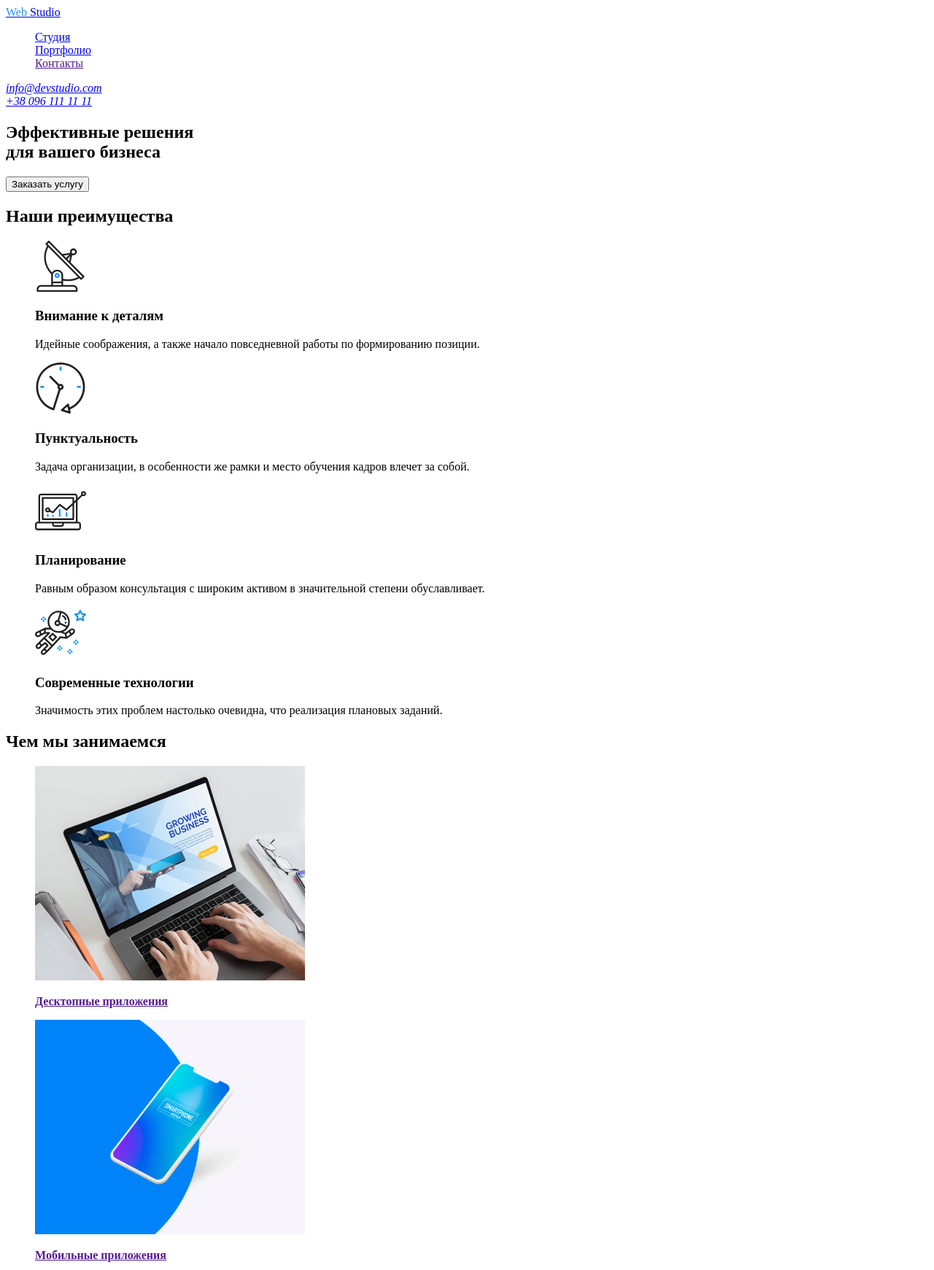
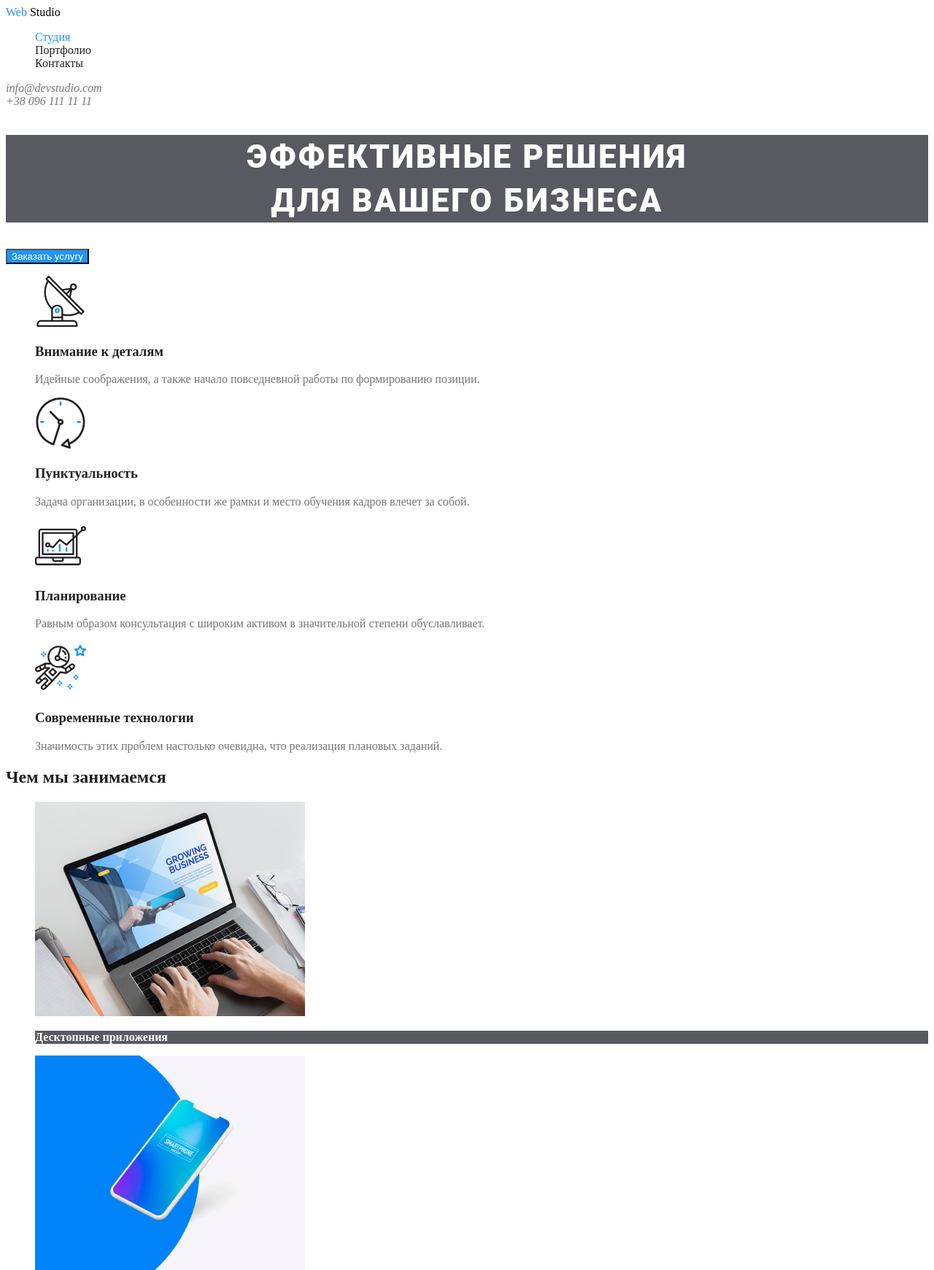
Before and after one commit to Viktoriia-Ksenofontova/goit-markup-hw-02, a plain HTML site: page index.html in a window 1280 px wide. Shown: the top 1741 px of the page at 73% size. Drawn offline with Linux system fonts and the light colour scheme.

Commit message:
работа со свойствами: цвет текста, цвет фона, подсветка активной страницыв навигации,  смена цвета по наведению курсора и фокусе на контактах

```diff
--- a/css/styles.css
+++ b/css/styles.css
@@ -1,3 +1,49 @@
+/*палитра цветов*/
+:root {
+  --primary-text-color: #757575;
+  --primary-white: #ffffff;
+  --footer-info-text: rgba(255, 255, 255, 0.6);
+  --title-text-color: #212121;
+  --accent-color: #2196f3;
+}
+body {
+  background-color: var(--primary-white);
+  color: var(--primary-text-color);
+}
+footer {
+  background-color: #2f303a;
+  color: var(--primary-white);
+}
+
+.nav.logo {
+  color: #000000;
+}
+footer .logo {
+  color: var(--primary-white);
+}
+.accent {
+  color: var(--accent-color);
+}
+.navig.link {
+  color: var(--title-text-color);
+}
+.navig-list .current {
+  color: var(--accent-color);
+}
+
+address .info {
+  color: var(--footer-info-text);
+}
+address .telephone,
+address .mail {
+  color: var(--primary-text-color);
+}
+address .telephone:hover,
+address .mail:hover,
+address .telephone:focus,
+address .mail:focus {
+  color: var(--accent-color);
+}
 .navig-list,
 .preference-list,
 .services-list,
@@ -6,7 +52,38 @@
 .social-list {
   list-style: none;
 }
+.link {
+  text-decoration: none;
+}
+.hero-title {
+  color: var(--primary-white);
+  background-color: rgba(47, 48, 58, 0.8);
+  font-family: Roboto;
+  font-style: normal;
+  font-weight: 900;
+  font-size: 44px;
+  line-height: 60px;
+  text-align: center;
+  letter-spacing: 0.06em;
+  text-transform: uppercase;
+}
 
-.accent {
-  color: #2196f3;
+.btn {
+  color: var(--primary-white);
+  background-color: var(--accent-color);
 }
+.preference-title {
+  color: var(--title-text-color);
+}
+.services-title,
+.team-title,
+.client-title {
+  color: var(--title-text-color);
+}
+.services-text {
+  color: var(--primary-white);
+  background-color: rgba(47, 48, 58, 0.8);
+}
+.team-name {
+  color: var(--title-text-color);
+}
--- a/index.html
+++ b/index.html
@@ -9,42 +9,45 @@
   <body>
     <header>
       <nav>
-        <a href="./index.html" lang="en" class="logo">
+        <a href="./index.html" lang="en" class="nav logo link">
           <span class="accent"> Web </span> Studio
         </a>
         <ul class="navig-list">
           <li class="navig-item">
-            <a href="./index.html" class="navig-link">Студия</a>
+            <a href="./index.html" class="navig link current">Студия</a>
           </li>
           <li class="navig-item">
-            <a href="./portfolio.html" class="navig-link">Портфолио</a>
+            <a href="./portfolio.html" class="navig link">Портфолио</a>
           </li>
           <li class="navig-item">
-            <a href="" class="navig-link">Контакты</a>
+            <a href="" class="navig link">Контакты</a>
           </li>
         </ul>
       </nav>
       <address>
-        <a href="mailto:info@devstudio.com">info@devstudio.com</a> <br />
-        <a href="tel:+380961111111">+38 096 111 11 11</a>
+        <a href="mailto:info@devstudio.com" class="mail link"
+          >info@devstudio.com
+        </a>
+        <br />
+        <a href="tel:+380961111111" class="telephone link">+38 096 111 11 11</a>
       </address>
     </header>
     <main>
       <!--секция - Герой-->
       <section>
-        <h1>
+        <h1 class="hero-title">
           Эффективные решения <br />
           для вашего бизнеса
         </h1>
-        <button type="button">Заказать услугу</button>
+        <button type="button" class="btn">Заказать услугу</button>
       </section>
       <!--секция со скрытым заголовком - Наши преимущества -->
       <section>
-        <h2>Наши преимущества</h2>
+        <h2 hidden>Наши преимущества</h2>
         <ul class="preference-list">
           <li>
             <img src="./images/antenna.svg" alt="антенна" width="70" />
-            <h3>Внимание к деталям</h3>
+            <h3 class="preference-title">Внимание к деталям</h3>
             <p>
               Идейные соображения, а также начало повседневной работы по
               формированию позиции.
@@ -52,7 +55,7 @@
           </li>
           <li>
             <img src="./images/clock.svg " alt="часы" width="70" />
-            <h3>Пунктуальность</h3>
+            <h3 class="preference-title">Пунктуальность</h3>
             <p>
               Задача организации, в особенности же рамки и место обучения кадров
               влечет за собой.
@@ -64,7 +67,7 @@
               alt="экран с диаграммой"
               width="70"
             />
-            <h3>Планирование</h3>
+            <h3 class="preference-title">Планирование</h3>
             <p>
               Равным образом консультация с широким активом в значительной
               степени обуславливает.
@@ -72,7 +75,7 @@
           </li>
           <li>
             <img src="./images/astronaut.svg " alt="астронавт" width="70" />
-            <h3>Современные технологии</h3>
+            <h3 class="preference-title">Современные технологии</h3>
             <p>
               Значимость этих проблем настолько очевидна, что реализация
               плановых заданий.
@@ -82,35 +85,35 @@
       </section>
       <!--Наши услуги-->
       <section>
-        <h2>Чем мы занимаемся</h2>
+        <h2 class="services-title">Чем мы занимаемся</h2>
         <ul class="services-list">
           <li>
-            <a href="">
+            <a href="" class="services link">
               <img src="./images/img1.jpg " alt="ноутбук" width="370" />
-              <p><b>Десктопные приложения</b></p>
+              <p class="services-text"><b>Десктопные приложения</b></p>
             </a>
           </li>
           <li>
-            <a href="">
+            <a href="" class="services link">
               <img
                 src="./images/img2.jpg "
                 alt="мобильный телефон"
                 width="370"
               />
-              <p><b>Мобильные приложения </b></p>
+              <p class="services-text"><b>Мобильные приложения </b></p>
             </a>
           </li>
           <li>
-            <a href="">
+            <a href="" class="services link">
               <img src="./images/img3.jpg " alt="монитор" width="370" />
-              <p><b>Дизайнерские решения</b></p>
+              <p class="services-text"><b>Дизайнерские решения</b></p>
             </a>
           </li>
         </ul>
       </section>
       <!--Наша команда-->
       <section>
-        <h2>Наша команда</h2>
+        <h2 class="team-title">Наша команда</h2>
         <ul class="team-list">
           <li>
             <img
@@ -118,7 +121,7 @@
               alt="Фото Николая Кучеренко"
               width="270"
             />
-            <h3>Николай Кучеренко</h3>
+            <h3 class="team-name">Николай Кучеренко</h3>
             <p lang="en">Product Designer</p>
             <ul class="social-list">
               <li><a href="" aria-label="ссылка на Instagram">Instagram</a></li>
@@ -133,7 +136,7 @@
               alt="Фото Ольги Ивановой"
               width="270"
             />
-            <h3>Ольга Иванова</h3>
+            <h3 class="team-name">Ольга Иванова</h3>
             <p lang="en">Frontend Developer</p>
             <ul class="social-list">
               <li><a href="" aria-label="ссылка на Instagram">Instagram</a></li>
@@ -148,7 +151,7 @@
               alt="Фото Андрея Шевченко"
               width="270"
             />
-            <h3>Андрей Шевченко</h3>
+            <h3 class="team-name">Андрей Шевченко</h3>
             <p lang="en">Marketing</p>
             <ul class="social-list">
               <li><a href="" aria-label="ссылка на Instagram">Instagram</a></li>
@@ -163,7 +166,7 @@
               alt="Фото Ивана Николаева"
               width="270"
             />
-            <h3>Иван Николаев</h3>
+            <h3 class="team-name">Иван Николаев</h3>
             <p lang="en">UI Designer</p>
             <ul class="social-list">
               <li><a href="" aria-label="ссылка на Instagram">Instagram</a></li>
@@ -176,7 +179,7 @@
       </section>
       <!--Постоянные клиенты-->
       <section>
-        <h2>Постоянные клиенты</h2>
+        <h2 class="client-title">Постоянные клиенты</h2>
         <ul class="client-list">
           <li>
             <a href="" target="_blank">
@@ -237,13 +240,16 @@
     </main>
     <footer>
       <div>
-        <a href="./index.html" lang="en" class="logo">
+        <a href="./index.html" lang="en" class="logo link">
           <span class="accent"> Web </span> Studio
         </a>
         <address>
           г.Киев, пр-т Леси Украинки, 26 <br />
-          <a href="mailto:info@example.com">info@example.com</a> <br />
-          <a href="tel:+380991111111">+38 099 111 11 11</a>
+          <a href="mailto:info@example.com" class="info link"
+            >info@example.com</a
+          >
+          <br />
+          <a href="tel:+380991111111" class="info link">+38 099 111 11 11</a>
         </address>
       </div>
       <div>
```
Also changed, not shown: portfolio.html (+15 -9 lines).
